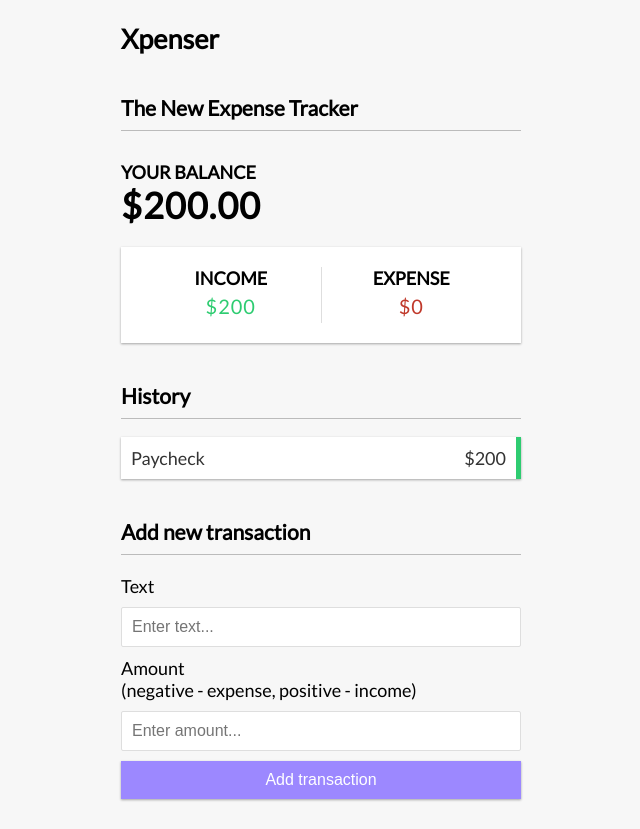
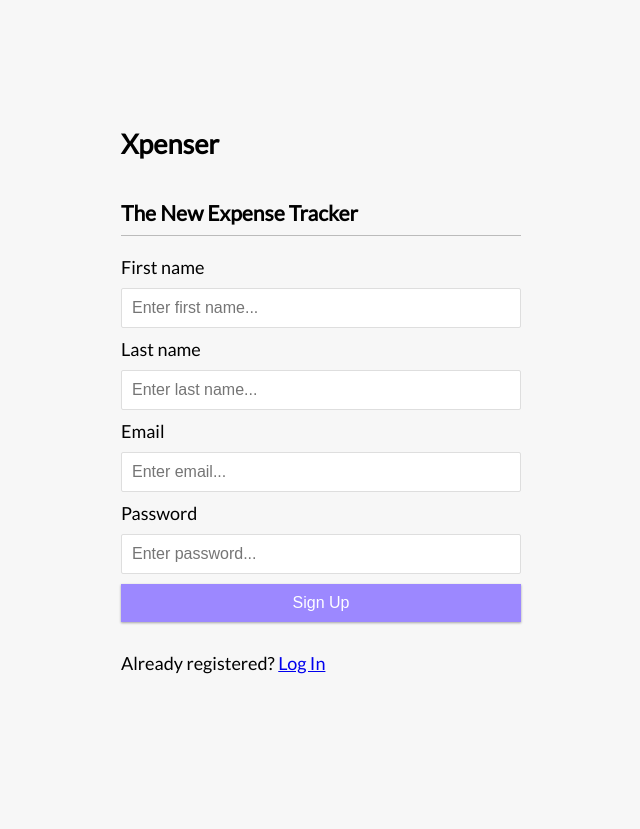
Before and after one commit to samusarsar/xpenser, a Vue app in the folder xpenser-frontend/: page /auth/signup in a window 1280 px wide. Shown: the whole page, without its empty margins (319-959 px from the left). After the commit the page ends 800 px from the top, so only its background shows below. Built offline with nearby package versions, Linux system fonts and the light colour scheme.

Commit message:
Add: add auth routes wuth dummy auth components

```diff
--- a/xpenser-frontend/src/App.vue
+++ b/xpenser-frontend/src/App.vue
@@ -1,9 +1,3 @@
 <template>
-  <DashboardView />
+  <router-view></router-view>
 </template>
-
-<script setup>
-import DashboardView from './views/DashboardView.vue'
-</script>
-
-<style scoped></style>
--- a/xpenser-frontend/src/assets/styles.css
+++ b/xpenser-frontend/src/assets/styles.css
@@ -79,7 +79,8 @@ label {
 }
 
 input[type='text'],
-input[type='number'] {
+input[type='number'],
+input[type='password'] {
   border: 1px solid #dedede;
   border-radius: 2px;
   display: block;
@@ -99,6 +100,16 @@ input[type='number'] {
   margin: 10px 0 30px;
   padding: 10px;
   width: 100%;
+}
+
+.btn:hover {
+  background-color: #8068fd;
+  transition: all 0.1s ease-out;
+}
+
+.btn:active {
+  background-color: #6142ff;
+  transition: all 0.1s ease-out;
 }
 
 .btn:focus,
--- /dev/null
+++ b/xpenser-frontend/src/components/auth/LogIn.vue
@@ -0,0 +1,18 @@
+<template>
+  <form>
+    <div class="form-control">
+      <label for="text">Email</label>
+      <input type="text" id="email" placeholder="Enter email..." />
+    </div>
+    <div class="form-control">
+      <label for="amount">Password</label>
+      <input type="password" id="password" placeholder="Enter password..." />
+    </div>
+    <button class="btn">Log In</button>
+  </form>
+  <p>Not yet registered? <router-link :to="'signup'">Sign Up</router-link></p>
+</template>
+
+<script setup lang="ts"></script>
+
+<style scoped></style>
--- /dev/null
+++ b/xpenser-frontend/src/components/auth/SignUp.vue
@@ -0,0 +1,26 @@
+<template>
+  <form>
+    <div class="form-control">
+      <label for="text">First name</label>
+      <input type="text" id="firstName" placeholder="Enter first name..." />
+    </div>
+    <div class="form-control">
+      <label for="text">Last name</label>
+      <input type="text" id="lastName" placeholder="Enter last name..." />
+    </div>
+    <div class="form-control">
+      <label for="text">Email</label>
+      <input type="text" id="email" placeholder="Enter email..." />
+    </div>
+    <div class="form-control">
+      <label for="amount">Password</label>
+      <input type="password" id="password" placeholder="Enter password..." />
+    </div>
+    <button class="btn">Sign Up</button>
+  </form>
+  <p>Already registered? <router-link :to="'login'">Log In</router-link></p>
+</template>
+
+<script setup lang="ts"></script>
+
+<style scoped></style>
--- a/xpenser-frontend/src/router/index.ts
+++ b/xpenser-frontend/src/router/index.ts
@@ -1,13 +1,31 @@
 import { createRouter, createWebHistory } from 'vue-router'
-import AppView from '../App.vue'
+import AuthView from '@/views/AuthView.vue'
+import DashboardView from '@/views/DashboardView.vue'
+import LogIn from '@/components/auth/LogIn.vue'
+import SignUp from '@/components/auth/SignUp.vue'
 
 const router = createRouter({
   history: createWebHistory(import.meta.env.BASE_URL),
   routes: [
     {
       path: '/',
-      name: 'home',
-      component: AppView
+      name: 'dashboard',
+      component: DashboardView
+    },
+    {
+      path: '/auth',
+      name: 'auth',
+      component: AuthView,
+      children: [
+        {
+          path: '',
+          redirect: () => {
+            return { path: 'auth/login' }
+          }
+        },
+        { path: 'login', component: LogIn },
+        { path: 'signup', component: SignUp }
+      ]
     }
   ]
 })
--- /dev/null
+++ b/xpenser-frontend/src/views/AuthView.vue
@@ -0,0 +1,14 @@
+<template>
+  <div class="container">
+    <TheHeader />
+    <div>
+      <router-view></router-view>
+    </div>
+  </div>
+</template>
+
+<script setup lang="ts">
+import TheHeader from '../components/ui/TheHeader.vue'
+</script>
+
+<style scoped></style>
--- a/xpenser-frontend/src/views/DashboardView.vue
+++ b/xpenser-frontend/src/views/DashboardView.vue
@@ -9,7 +9,7 @@
 </template>
 
 <script setup lang="ts">
-import TheHeader from '../components/dashboard/TheHeader.vue'
+import TheHeader from '../components/ui/TheHeader.vue'
 import TotalBalance from '../components/dashboard/TotalBalance.vue'
 import IncomeExpenses from '../components/dashboard/IncomeExpenses.vue'
 import TransactionList from '../components/dashboard/TransactionList.vue'
```
Also changed, not shown: xpenser-frontend/src/components/ui/TheHeader.vue (renamed from xpenser-frontend/src/components/dashboard/TheHeader.vue).
